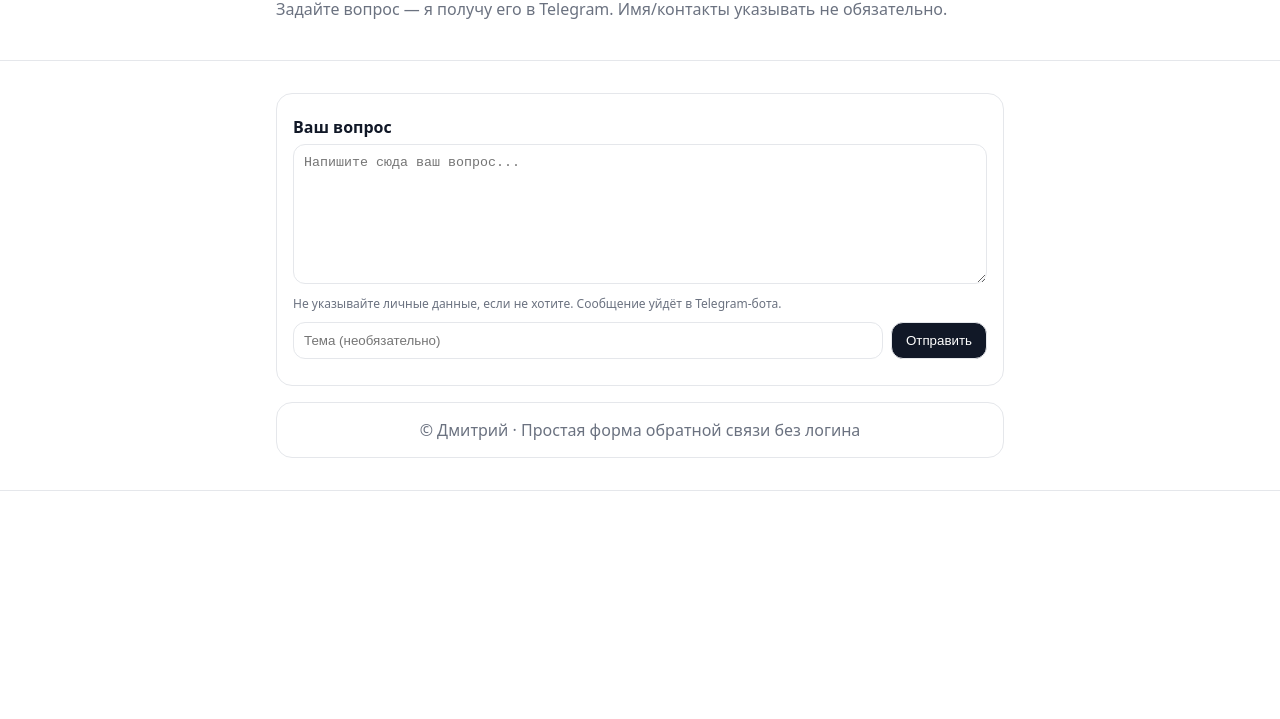
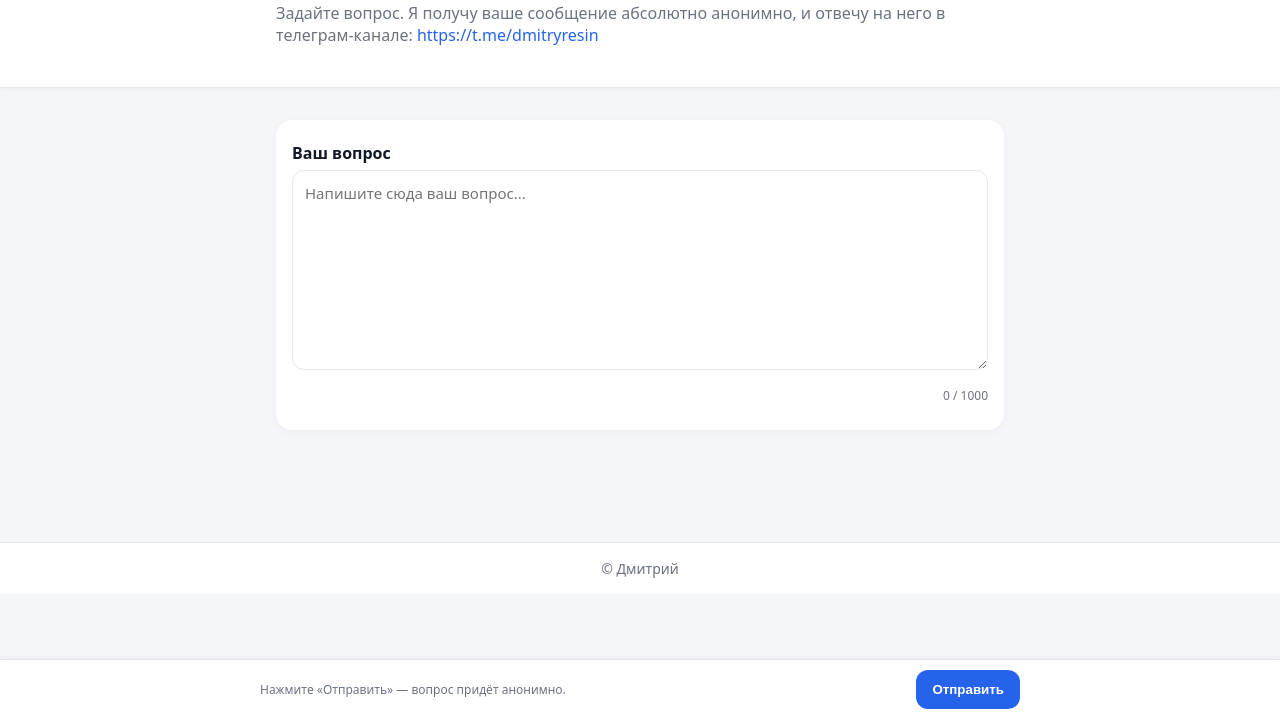
Before and after one commit to ResDmitry/ask, a plain HTML site: page index.html in a window 1280 px wide. Shown: the part 81-800 px from the top of the page. Drawn offline with Linux system fonts and the light colour scheme.

Commit message:
Add files via upload

```diff
--- a/index.html
+++ b/index.html
@@ -1,35 +1,111 @@
 <!doctype html>
 <html lang="ru">
 <head>
-  <meta charset="utf-8">
-  <meta name="viewport" content="width=device-width, initial-scale=1">
-  <title>Анонимный вопрос Дмитрию</title>
+  <meta charset="utf-8" />
+  <meta name="viewport" content="width=device-width, initial-scale=1" />
+  <title>Анонимный вопрос Дмитрию Ресину</title>
   <style>
-    :root { --bg:#ffffff; --border:#e5e7eb; --text:#111827; --muted:#6b7280; }
+    :root {
+      --bg: #f5f6fa;
+      --card-bg: #ffffff;
+      --border: #e5e7eb;
+      --text: #111827;
+      --muted: #6b7280;
+      --ok: #065f46;
+      --err: #7f1d1d;
+      --accent: #2563eb;
+    }
     * { box-sizing: border-box; }
-    body { margin:0; font-family: system-ui, -apple-system, Segoe UI, Roboto, Ubuntu, Arial, sans-serif; background:var(--bg); color:var(--text); }
-    header { padding:24px 16px; border-bottom:1px solid var(--border); }
-    .container { max-width: 760px; margin:0 auto; padding: 16px; }
-    h1 { margin:0 0 6px; font-size:24px; }
-    .muted { color: var(--muted); }
-    .card { border:1px solid var(--border); border-radius:16px; padding:16px; margin:16px 0; }
-    label { display:block; margin:6px 0 6px; font-weight:600; }
-    textarea { width:100%; min-height:140px; padding:10px; border:1px solid var(--border); border-radius:12px; resize:vertical; }
-    .row { display:flex; gap:8px; align-items:center; margin-top:10px; }
-    input[type="text"] { flex:1; padding:10px; border:1px solid var(--border); border-radius:12px; }
-    button { padding:10px 14px; border-radius:12px; border:1px solid var(--border); cursor:pointer; background:#111827; color:#fff; }
-    button:disabled { opacity:.6; cursor:not-allowed; }
-    .hint { font-size:12px; color:var(--muted); margin-top:6px; }
-    .status { margin-top:10px; font-size:14px; }
-    footer { border-top:1px solid var(--border); }
-    .center { text-align:center; }
+    body {
+      margin: 0;
+      font-family: system-ui, -apple-system, Segoe UI, Roboto, Ubuntu, Arial, sans-serif;
+      background: var(--bg);
+      color: var(--text);
+    }
+    header {
+      padding: 24px 16px;
+      border-bottom: 1px solid var(--border);
+      background: var(--card-bg);
+      box-shadow: 0 1px 4px rgba(0,0,0,0.05);
+    }
+    .container {
+      max-width: 760px;
+      margin: 0 auto;
+      padding: 16px;
+    }
+    h1 { margin: 0 0 10px; font-size: 24px; }
+    .muted { color: var(--muted); line-height: 1.4; }
+    .link { color: var(--accent); text-decoration: none; }
+    .link:hover { text-decoration: underline; }
+    .card {
+      background: var(--card-bg);
+      border-radius: 16px;
+      padding: 16px;
+      margin: 16px 0 96px;
+      box-shadow: 0 2px 8px rgba(0,0,0,0.04);
+    }
+    label { display: block; margin: 6px 0 6px; font-weight: 600; }
+    textarea {
+      width: 100%;
+      min-height: 200px;
+      padding: 12px;
+      border: 1px solid var(--border);
+      border-radius: 12px;
+      resize: vertical;
+      font-size: 15px;
+      font-family: inherit;
+    }
+    .row { display: flex; gap: 8px; align-items: center; margin-top: 12px; }
+    .status { margin-top: 10px; font-size: 14px; }
+    .ok { color: var(--ok); }
+    .err { color: var(--err); }
+    .counter { font-size: 12px; color: var(--muted); margin-left: auto; }
+    footer { border-top: 1px solid var(--border); background: var(--card-bg); }
+    .center { text-align: center; }
+    .foot { padding: 16px; color: var(--muted); font-size: 14px; }
+    .action-bar {
+      position: fixed;
+      left: 0; right: 0; bottom: 0;
+      background: var(--card-bg);
+      border-top: 1px solid var(--border);
+      padding: 10px 12px;
+      z-index: 50;
+      box-shadow: 0 -1px 4px rgba(0,0,0,0.05);
+    }
+    .action-inner {
+      max-width: 760px;
+      margin: 0 auto;
+      display: flex;
+      gap: 10px;
+      align-items: center;
+      justify-content: space-between;
+    }
+    .hint { font-size: 12px; color: var(--muted); display: none; }
+    .btn {
+      padding: 12px 16px;
+      border-radius: 12px;
+      border: none;
+      cursor: pointer;
+      background: var(--accent);
+      color: #fff;
+      font-weight: 600;
+      flex-shrink: 0;
+    }
+    .btn:disabled { opacity: .6; cursor: not-allowed; }
+    @media (min-width: 768px) {
+      .hint { display: block; }
+    }
   </style>
 </head>
 <body>
   <header>
     <div class="container">
-      <h1>Анонимный вопрос Дмитрию</h1>
-      <div class="muted">Задайте вопрос — я получу его в Telegram. Имя/контакты указывать не обязательно.</div>
+      <h1>Анонимный вопрос Дмитрию Ресину</h1>
+      <div class="muted">
+        Задайте вопрос. Я получу ваше сообщение абсолютно анонимно,
+        и отвечу на него в телеграм-канале:
+        <a class="link" href="https://t.me/dmitryresin" target="_blank" rel="noopener">https://t.me/dmitryresin</a>
+      </div>
     </div>
   </header>
 
@@ -37,52 +113,76 @@
     <section class="card">
       <label for="q">Ваш вопрос</label>
       <textarea id="q" placeholder="Напишите сюда ваш вопрос..."></textarea>
-      <div class="hint">Не указывайте личные данные, если не хотите. Сообщение уйдёт в Telegram-бота.</div>
-
       <div class="row">
-        <input id="topic" type="text" placeholder="Тема (необязательно)">
-        <button id="send">Отправить</button>
+        <div class="counter" id="counter">0 / 1000</div>
       </div>
       <div id="status" class="status"></div>
     </section>
-
-    <section class="card center muted">
-      © Дмитрий · Простая форма обратной связи без логина
-    </section>
   </main>
 
-  <footer></footer>
+  <div class="action-bar">
+    <div class="action-inner">
+      <div class="hint">Нажмите «Отправить» — вопрос придёт анонимно.</div>
+      <button id="send" class="btn">Отправить</button>
+    </div>
+  </div>
+
+  <footer class="foot center">© Дмитрий</footer>
 
   <script>
     const btn = document.getElementById('send');
     const q = document.getElementById('q');
-  const topic = document.getElementById('topic');
     const statusEl = document.getElementById('status');
+    const counter = document.getElementById('counter');
+    const MAX = 1000;
+    let cooldown = false;
+
+    function setStatus(msg, type='ok') {
+      statusEl.textContent = msg;
+      statusEl.className = 'status ' + (type === 'err' ? 'err' : 'ok');
+    }
+
+    q.addEventListener('input', () => {
+      if (q.value.length > MAX) q.value = q.value.slice(0, MAX);
+      counter.textContent = q.value.length + ' / ' + MAX;
+    });
 
     async function send() {
       const text = (q.value || '').trim();
-    if (!text) { q.focus(); status('Пустой вопрос — напишите что-нибудь 🙂', true); return; }
-    btn.disabled = true; status('Отправляю...');
+      if (!text) { q.focus(); return setStatus('Пустой вопрос — напишите что-нибудь 🙂', 'err'); }
+      if (cooldown) return setStatus('Подождите пару секунд и отправьте ещё раз.', 'err');
+
       try {
+        cooldown = true;
+        btn.disabled = true;
+        const prev = btn.textContent;
+        btn.textContent = 'Отправляю…';
+        setStatus('');
+
         const res = await fetch('/api/send', {
           method: 'POST',
           headers: { 'Content-Type':'application/json' },
-        body: JSON.stringify({ text, topic: topic.value || '' })
+          body: JSON.stringify({ text })
         });
-      const ok = res.ok;
+
         const msg = await res.text();
-      if (ok) {
-        status('Вопрос отправлен! Спасибо 🙌'); q.value=''; topic.value='';
+        if (res.ok) {
+          q.value = '';
+          counter.textContent = '0 / ' + MAX;
+          setStatus('Вопрос отправлен! Спасибо 🙌');
         } else {
-        status('Не получилось отправить. '+msg, true);
+          setStatus('Не получилось отправить. ' + msg, 'err');
         }
+        btn.textContent = prev;
+        btn.disabled = false;
+        setTimeout(() => cooldown = false, 5000);
+        window.scrollTo({ top: 0, behavior: 'smooth' });
       } catch (e) {
-      status('Сеть недоступна или сервер не отвечает.', true);
-    } finally {
-      btn.disabled = false;
+        btn.disabled = false; cooldown = false;
+        setStatus('Сеть недоступна или сервер не отвечает.', 'err');
       }
     }
-  function status(msg, err=false){ statusEl.textContent = msg; statusEl.style.color = err ? '#7f1d1d' : '#065f46'; }
+
     btn.addEventListener('click', send);
     q.addEventListener('keydown', (e)=>{ if (e.ctrlKey && e.key === 'Enter') send(); });
   </script>
```
Lines whose indentation alone changed are shown as unchanged.
